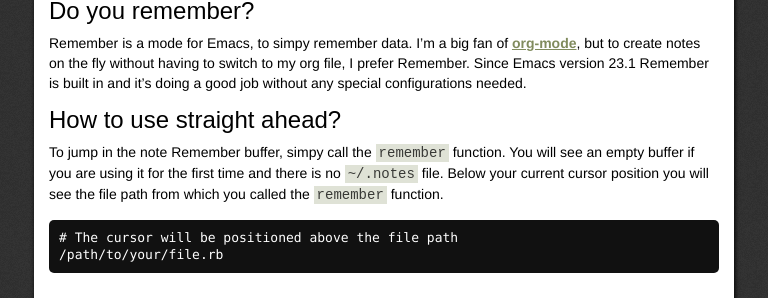
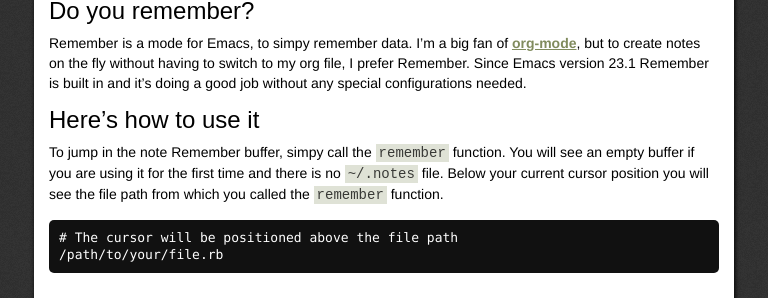
Before and after one commit to tonini/emacsrookie, a Jekyll site: the page built from _posts/2011-09-13-do-you-remember.markdown, in a window 1280 px wide. Shown: the part 165-463 px from the top of the page, without its empty margins (256-1024 px from the left). Built offline with Jekyll 4.4.1, drawn with Linux system fonts in a browser that asks for light colours; some web fonts are replaced; Markdown is read by kramdown in place of the engine named in the settings; comment, search, counter and statistics services are not loaded.

Commit message:
change typo in heading for all articles

```diff
--- a/_posts/2011-09-13-do-you-remember.markdown
+++ b/_posts/2011-09-13-do-you-remember.markdown
@@ -10,7 +10,7 @@
 Emacs version 23.1 Remember is built in and it's doing a good job
 without any special configurations needed.
 
-### How to use straight ahead?
+### Here's how to use it
 
 To jump in the note Remember buffer, simpy call the
 `remember` function. You will see an empty buffer if you are using it for the
--- a/_posts/2011-09-25-workspaces.markdown
+++ b/_posts/2011-09-25-workspaces.markdown
@@ -19,7 +19,7 @@
 buffers, switching to a perspective will only make the buffers
 available which belong to it.
 
-### How to use it straight ahead?
+### Here's how to use it
 
 First you have to install perspective, you get the source on
 [Github](http://github.com/nex3/perspective-el).
--- a/_posts/2011-10-01-handle-ruby-versions.markdown
+++ b/_posts/2011-10-01-handle-ruby-versions.markdown
@@ -19,7 +19,7 @@
 `inf-ruby` and `mode-compile` automatically benefit from it and use the
 precise Ruby version.
 
-### How to use it straightforward?
+### Here's how to use it
 
 First you have to install rvm.el; you get the source on
 [Github](https://github.com/senny/rvm.el).
--- a/_posts/2011-10-10-enter-the-dired-dungeon.markdown
+++ b/_posts/2011-10-10-enter-the-dired-dungeon.markdown
@@ -15,7 +15,7 @@
 function names. At the end there will be a list of the functions
 including the corresponding default keybindings.
 
-### How to use it straightforward?
+### Here's how to use it
 
 Dired is built into Emacs, so you don't have to install anything.
 
```
Also changed, not shown: _posts/2011-10-17-capture-the-monkey.md (+1 -1 lines), 6 other files.
